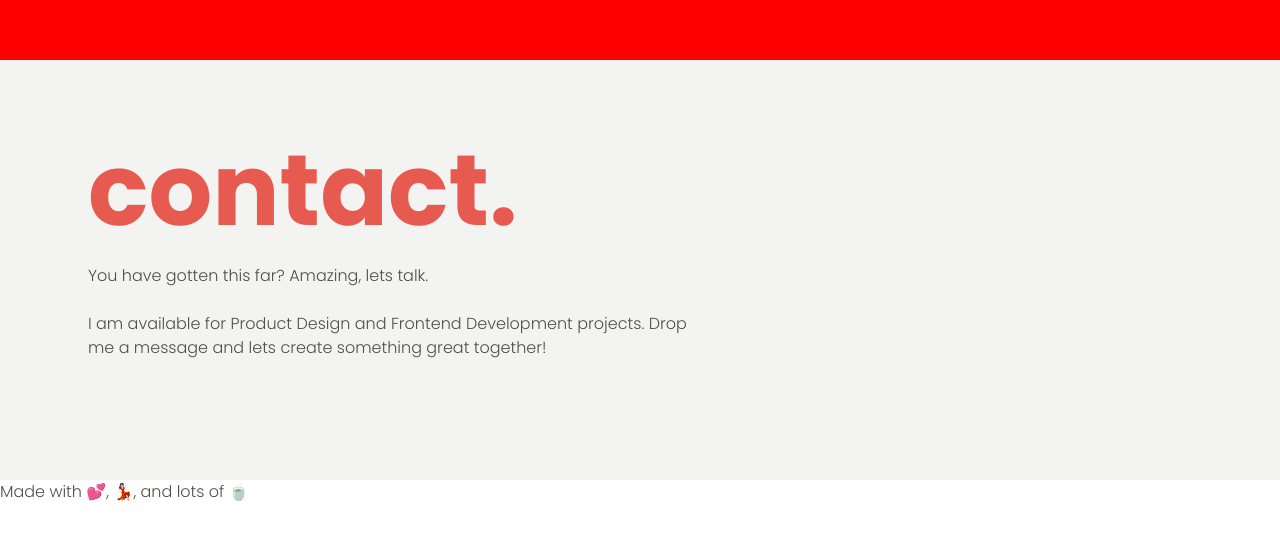
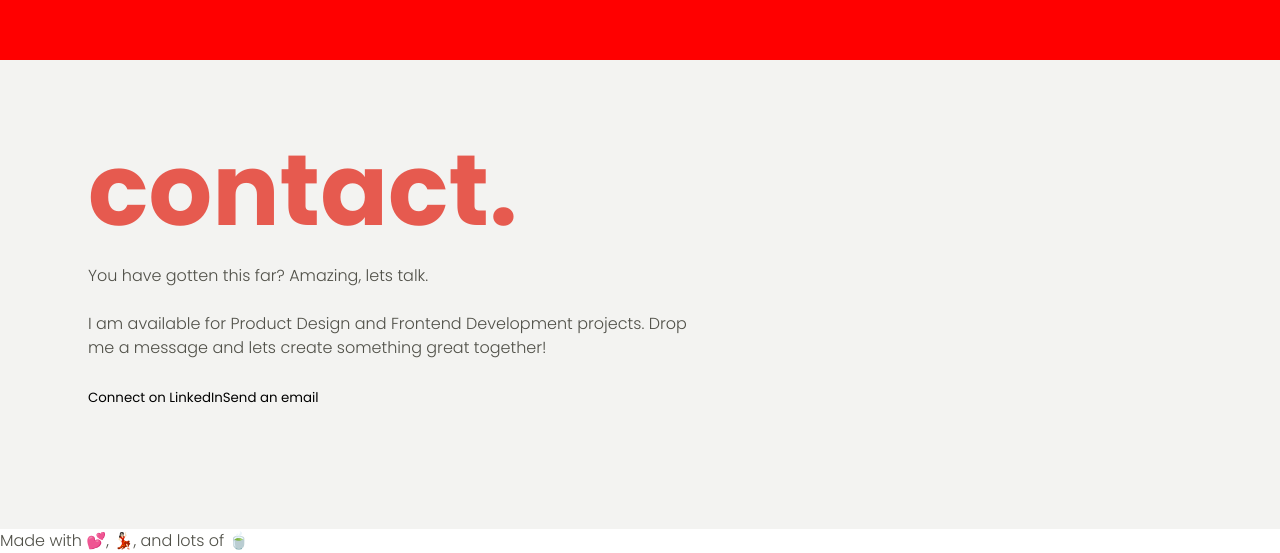
Before and after one commit to MagdK/portfolio_nextjs, a Next.js app: page / in a window 1280 px wide. Shown: the part 2200-2753 px from the top of the page. Before the commit the page ends 2704 px from the top, so only its background shows below. Built offline with nearby package versions, Linux system fonts and the light colour scheme.

Commit message:
Add button components to Contact components

```diff
--- a/components/contact.jsx
+++ b/components/contact.jsx
@@ -1,4 +1,5 @@
 import styles from './Contact.module.scss';
+import Button from './Button';
 
 const Contact = () => {
     return (
@@ -12,6 +13,19 @@ const Contact = () => {
                 I am available for Product Design and Frontend Development projects.
                 Drop me a message and lets create something great together!
                 </p>
+                <Button
+                    type="button"
+                    buttonType="primary"
+                >
+                    Connect on LinkedIn
+                </Button>
+
+                <Button
+                    type="button"
+                    buttonType="tertiary"
+                >
+                    Send an email
+                </Button>
             </div>
         </section>
     )
```
